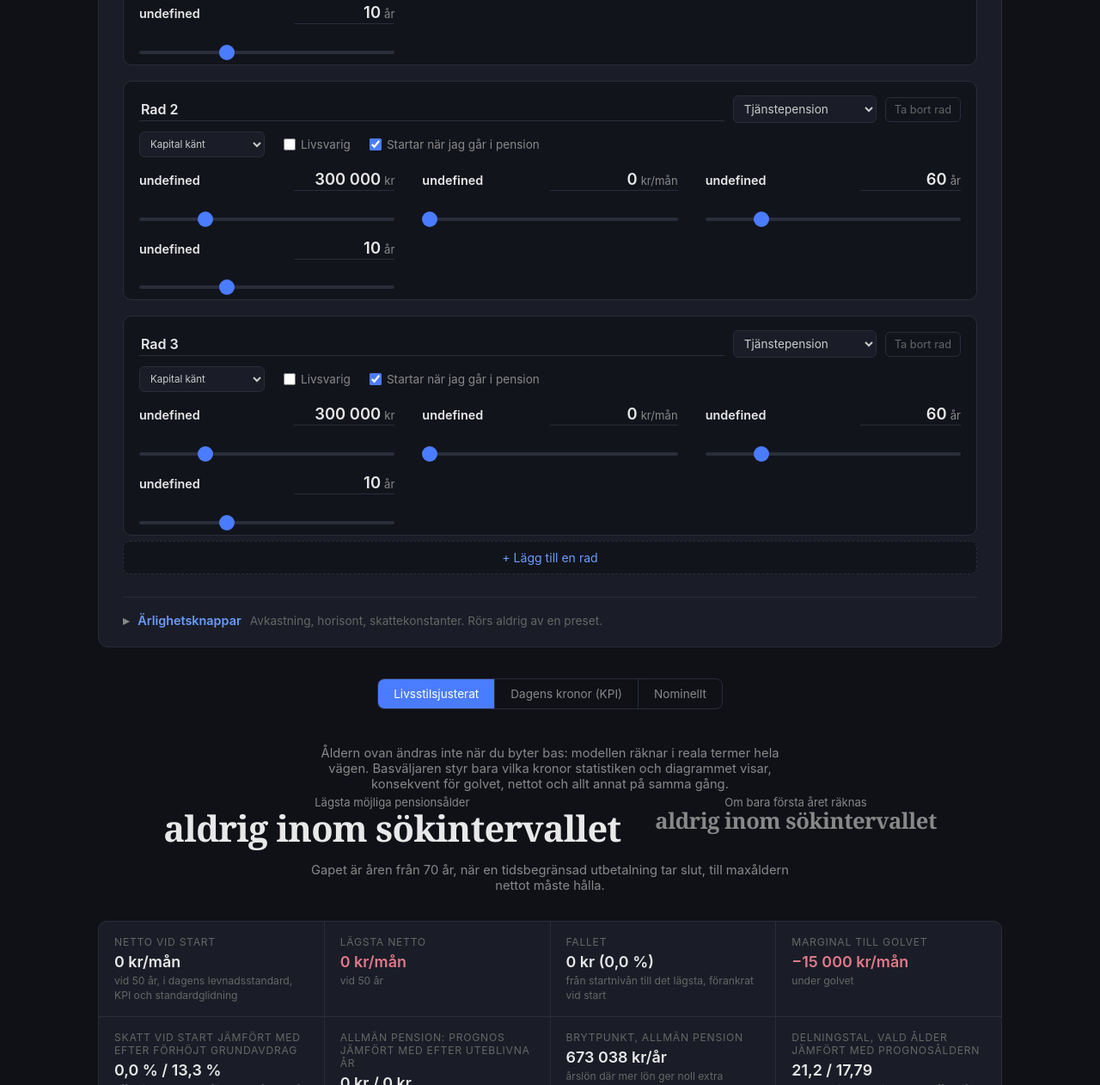
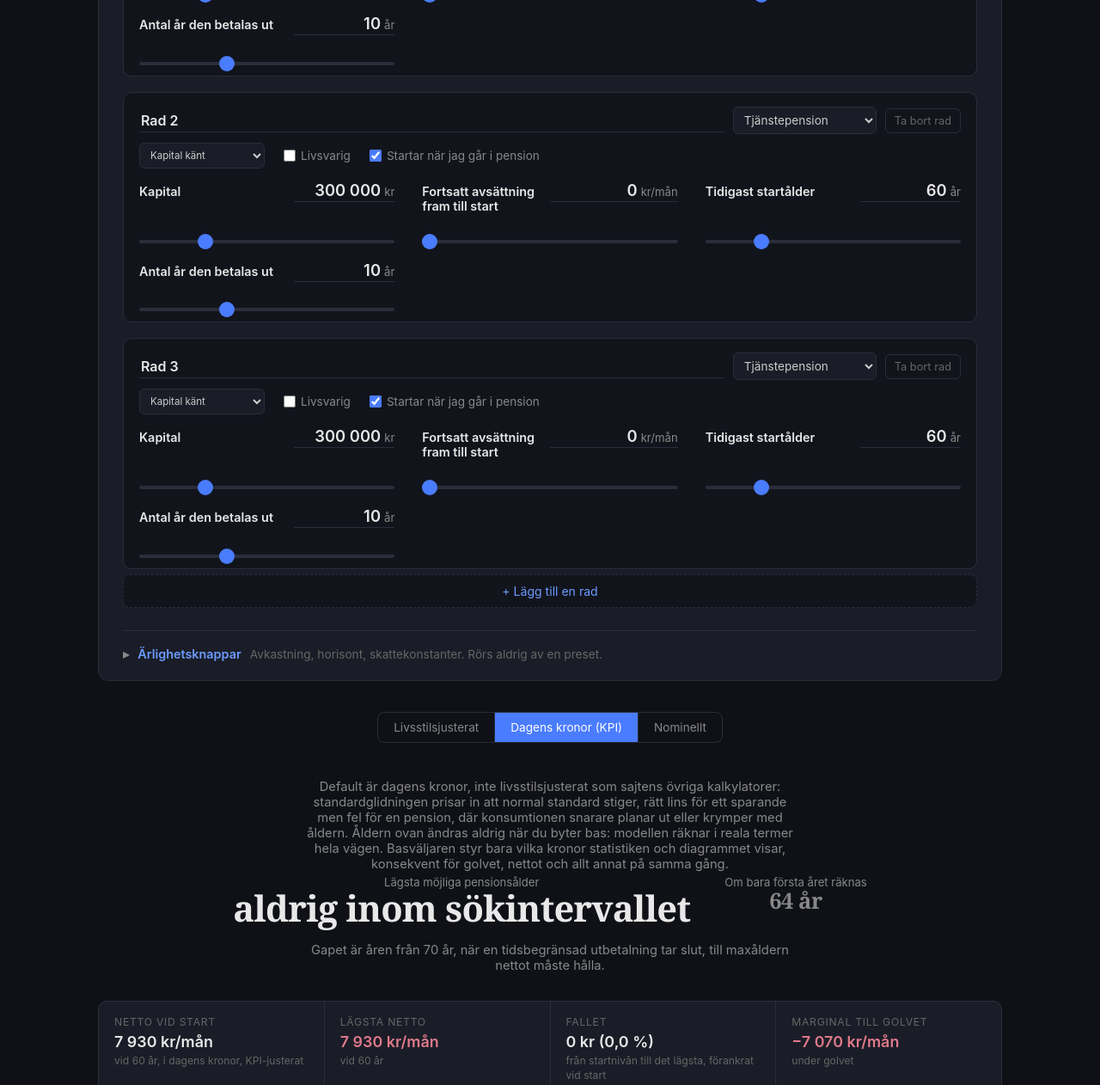
Before and after one commit to analogd/analogd.github.io, a website: page finance/NarKanJagSluta/index.html in a window 1280 px wide. Shown: the part 952-2214 px from the top of the page at 86% size. Drawn offline with Linux system fonts and the light colour scheme.

Commit message:
Fix real bugs found from testing NarKanJagSluta in a browser
- Row-card sliders showed "undefined" labels: rowFieldSpecs() never set
  a label field.
- Chart/stats fell back to currentAge as a fake candidate retirement age
  when the search found nothing, which baked in years of bogus allman
  pension shortfall and produced a nonsensical curve. Falls back to
  minSearchAge instead.
- earliestNaive silently reused the whole-curve floor check instead of
  the first-year-only test the plan and the page's own copy promise,
  so it could never differ meaningfully from the honest answer.
- Default basis changed from livsstilsjusterat to dagens kronor: standardglidning
  models rising future expectations, the right lens for accumulation, but
  the wrong one for a withdrawal question where consumption typically
  flattens or shrinks with age. Documented as a per-app exception in
  finance/CLAUDE.md.
- Retuned all 4 presets against the actual algorithm output (verified with
  a scratch script, not eyeballed): two were unsatisfiable everywhere, and
  the one meant to demonstrate the cliff showed no cliff at all.
- Disabled "Ta bort rad" when only one row is active.

```diff
--- a/finance/NarKanJagSluta/index.html
+++ b/finance/NarKanJagSluta/index.html
@@ -47,14 +47,16 @@
 
       <section class="result">
         <div class="basis" id="basis" role="tablist">
-          <button data-basis="life" class="active">Livsstilsjusterat</button>
-          <button data-basis="cpi">Dagens kronor (KPI)</button>
+          <button data-basis="life">Livsstilsjusterat</button>
+          <button data-basis="cpi" class="active">Dagens kronor (KPI)</button>
           <button data-basis="nom">Nominellt</button>
         </div>
 
         <p class="headline-note">
-          Åldern ovan ändras inte när du byter bas: modellen räknar i reala termer hela vägen. Basväljaren styr bara vilka kronor
-          statistiken och diagrammet visar, konsekvent för golvet, nettot och allt annat på samma gång.
+          Default är dagens kronor, inte livsstilsjusterat som sajtens övriga kalkylatorer: standardglidningen prisar in att normal standard
+          stiger, rätt lins för ett sparande men fel för en pension, där konsumtionen snarare planar ut eller krymper med åldern. Åldern
+          ovan ändras aldrig när du byter bas: modellen räknar i reala termer hela vägen. Basväljaren styr bara vilka kronor statistiken och
+          diagrammet visar, konsekvent för golvet, nettot och allt annat på samma gång.
         </p>
 
         <div class="headline-pair">
--- a/finance/NarKanJagSluta/script.js
+++ b/finance/NarKanJagSluta/script.js
@@ -171,16 +171,23 @@ function searchEarliest(rows, globals) {
       ok: ev.ok,
       okFloor: ev.okFloor,
       okDrop: ev.okDrop,
+      // Den naiva golvtesten är bara FÖRSTA årets nettobelopp mot golvet,
+      // exakt det en engångsprognos (minPension vid en vald ålder) visar.
+      // ev.okFloor prövar golvet över HELA kurvan (rätt för det ärliga
+      // villkoret, se evaluate()), men skulle den återanvändas här hade
+      // "naiv" tyst blivit "golvet håller för alltid, fallet struntar vi i"
+      // i stället för "bara det första året räknas", planens definition.
+      okFloorFirstYear: curve[0].netMonthly >= globals.floor,
       startNet: ev.startNet,
       minNet: ev.minNet,
       minAtAge: ev.minAtAge
     });
   }
   const firstOk = map.find((r) => r.ok);
-  const firstFloorOk = map.find((r) => r.okFloor);
+  const firstNaiveOk = map.find((r) => r.okFloorFirstYear);
   return {
     earliest: firstOk ? firstOk.age : null,
-    earliestNaive: firstFloorOk ? firstFloorOk.age : null,
+    earliestNaive: firstNaiveOk ? firstNaiveOk.age : null,
     map: map
   };
 }
@@ -402,17 +409,17 @@ const CONTROLS = [
 function rowFieldSpecs(i) {
   const p = "p" + i;
   return [
-    { id: p + "kind", unit: "1=tjänste, 2=privat/ISK", min: 1, max: 2, step: 1, value: 1 },
-    { id: p + "mode", unit: "0=kapital känt, 1=månadsbelopp känt", min: 0, max: 1, step: 1, value: 0 },
-    { id: p + "cap", unit: "kr", min: 0, max: 5000000, step: 10000, value: 300000 },
-    { id: p + "mon", unit: "kr/mån", min: 0, max: 50000, step: 100, value: 0 },
-    { id: p + "refage", unit: "år", min: 55, max: 80, step: 1, value: 65 },
-    { id: p + "start", unit: "år", min: 55, max: 80, step: 1, value: 65 },
-    { id: p + "years", unit: "år", min: 0, max: 30, step: 1, value: 10 },
-    { id: p + "liv", unit: "0=nej, 1=ja", min: 0, max: 1, step: 1, value: 0 },
-    { id: p + "flex", unit: "0=nej, 1=ja", min: 0, max: 1, step: 1, value: 1 },
-    { id: p + "minstart", unit: "år", min: 55, max: 80, step: 1, value: 60 },
-    { id: p + "contrib", unit: "kr/mån", min: 0, max: 20000, step: 100, value: 0 }
+    { id: p + "kind", label: "Typ", unit: "1=tjänste, 2=privat/ISK", min: 1, max: 2, step: 1, value: 1 },
+    { id: p + "mode", label: "Vad som är känt", unit: "0=kapital känt, 1=månadsbelopp känt", min: 0, max: 1, step: 1, value: 0 },
+    { id: p + "cap", label: "Kapital", unit: "kr", min: 0, max: 5000000, step: 10000, value: 300000 },
+    { id: p + "mon", label: "Månadsbelopp", unit: "kr/mån", min: 0, max: 50000, step: 100, value: 0 },
+    { id: p + "refage", label: "...vid den åldern", unit: "år", min: 55, max: 80, step: 1, value: 65 },
+    { id: p + "start", label: "Startålder", unit: "år", min: 55, max: 80, step: 1, value: 65 },
+    { id: p + "years", label: "Antal år den betalas ut", unit: "år", min: 0, max: 30, step: 1, value: 10 },
+    { id: p + "liv", label: "Livsvarig", unit: "0=nej, 1=ja", min: 0, max: 1, step: 1, value: 0 },
+    { id: p + "flex", label: "Startar när jag går i pension", unit: "0=nej, 1=ja", min: 0, max: 1, step: 1, value: 1 },
+    { id: p + "minstart", label: "Tidigast startålder", unit: "år", min: 55, max: 80, step: 1, value: 60 },
+    { id: p + "contrib", label: "Fortsatt avsättning fram till start", unit: "kr/mån", min: 0, max: 20000, step: 100, value: 0 }
   ];
 }
 
@@ -447,19 +454,19 @@ const PRESETS = [
       currentAge: 50,
       income: 450000,
       floor: 15000,
-      allmanMonthly: 12000,
+      allmanMonthly: 9000,
       allmanRefAge: 65,
       rows: 3,
       p1kind: 1,
       p1mode: 0,
-      p1cap: 400000,
+      p1cap: 200000,
       p1liv: 1,
       p1flex: 1,
       p1minstart: 63,
       p1contrib: 0,
       p2kind: 1,
       p2mode: 1,
-      p2mon: 8000,
+      p2mon: 14000,
       p2refage: 63,
       p2liv: 0,
       p2flex: 0,
@@ -480,7 +487,7 @@ const PRESETS = [
     v: {
       currentAge: 55,
       income: 300000,
-      floor: 12000,
+      floor: 9000,
       allmanMonthly: 9000,
       allmanRefAge: 65,
       rows: 1,
@@ -497,9 +504,9 @@ const PRESETS = [
   {
     name: "Stort privat kapital, kort utbetalningstid",
     v: {
-      currentAge: 55,
+      currentAge: 50,
       income: 400000,
-      floor: 18000,
+      floor: 11000,
       allmanMonthly: 10000,
       allmanRefAge: 65,
       rows: 1,
@@ -507,12 +514,12 @@ const PRESETS = [
       p1mode: 0,
       p1cap: 3000000,
       p1liv: 0,
-      p1flex: 1,
-      p1minstart: 55,
-      p1years: 5,
+      p1flex: 0,
+      p1start: 60,
+      p1years: 3,
       p1contrib: 0
     },
-    labels: ["Stort privat kapital, 5 år"]
+    labels: ["Stort privat kapital, 3 år"]
   },
   {
     name: "Allt livsvarigt",
@@ -792,7 +799,10 @@ function updateRowsVisibility() {
   const n = Math.round(readControlValue("rows"));
   for (let i = 1; i <= MAX_ROWS; i++) {
     const card = document.querySelector('.row-card[data-row="' + i + '"]');
-    if (card) card.classList.toggle("hidden", i > n);
+    if (!card) continue;
+    card.classList.toggle("hidden", i > n);
+    const removeBtn = card.querySelector(".row-remove");
+    if (removeBtn) removeBtn.disabled = n <= 1;
   }
   const addBtn = document.getElementById("row-add");
   if (addBtn) addBtn.disabled = n >= MAX_ROWS;
@@ -900,7 +910,17 @@ function buildPresets(hostId, list) {
 // omimplementering av samma formel: kvoten (1+inflation) respektive
 // (1+drift) kommer från samma två kontroller, bara applicerade åt andra
 // hållet.
-let basis = "life";
+//
+// Defaulten här är "cpi", INTE "life" som resten av sajten (finance/CLAUDE.md
+// dokumenterar undantaget). Standardglidning prisar in att NORMAL standard
+// stiger över tid, den rätta linsen för en 25-åring som jämför sin framtida
+// pott mot framtida jämnåriga. En pensionär jämför sin EGEN framtida
+// konsumtion mot sin EGEN nuvarande, och forskningen om "the retirement
+// spending smile" visar att den snarare krymper eller planar ut med åldern
+// (mindre resande och konsumtion, färre stora inköp) än fortsätter stiga i
+// takt med samhällets normhöjning. Att köra "life" som default här hade
+// systematiskt överskattat hur mycket man behöver längre fram.
+let basis = "cpi";
 
 const BASIS_NOTE = {
   nom: "nominellt värde, kronor den dag de betalas ut",
@@ -961,7 +981,14 @@ function render() {
   const g = globalsFromState();
   const rows = rowsFromState();
   const result = searchEarliest(rows, g);
-  const A = viewedAge !== null ? viewedAge : result.earliest !== null ? result.earliest : g.currentAge;
+  // Om ingen ålder i sökintervallet klarar villkoren finns inget "earliest"
+  // att falla tillbaka på. g.currentAge (din ålder nu) är fel val då: det
+  // låtsas att du redan är pensionär vid din nuvarande ålder, vilket bakar in
+  // åratal av inte-uppburen allmän pension som ett bortfall i kurvan och gör
+  // den obegriplig. g.minSearchAge, sökintervallets egen nedre gräns, visar i
+  // stället den tidigast rimliga kandidaten, så diagrammet och remsan
+  // fortfarande förklarar VARFÖR sökningen misslyckades.
+  const A = viewedAge !== null ? viewedAge : result.earliest !== null ? result.earliest : g.minSearchAge;
   const curve = incomeCurve(rows, g, A);
   const ev = evaluate(curve, g.floor, g.dropTol);
 
--- a/finance/NarKanJagSluta/styles.css
+++ b/finance/NarKanJagSluta/styles.css
@@ -104,6 +104,10 @@
   padding: 6px 10px;
   cursor: pointer;
 }
+.row-remove:disabled {
+  opacity: 0.35;
+  cursor: default;
+}
 .row-remove:hover {
   color: var(--loss);
   border-color: var(--loss);
```
Also changed, not shown: finance/CLAUDE.md (+15 -4 lines), finance/NarKanJagSluta/test/scenarios.mjs (+53 -6 lines), finance/NarKanJagSluta/README.md.
